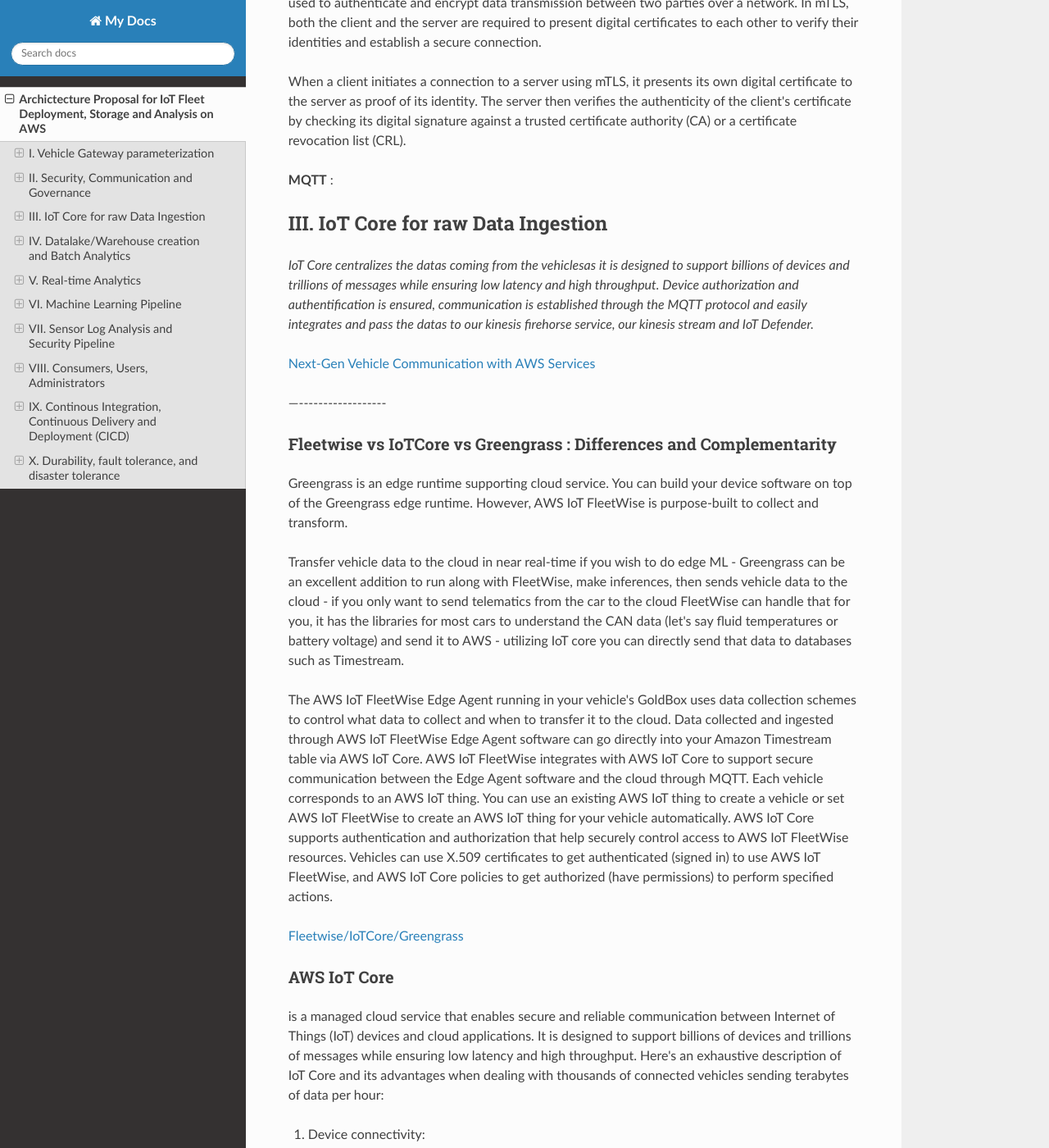
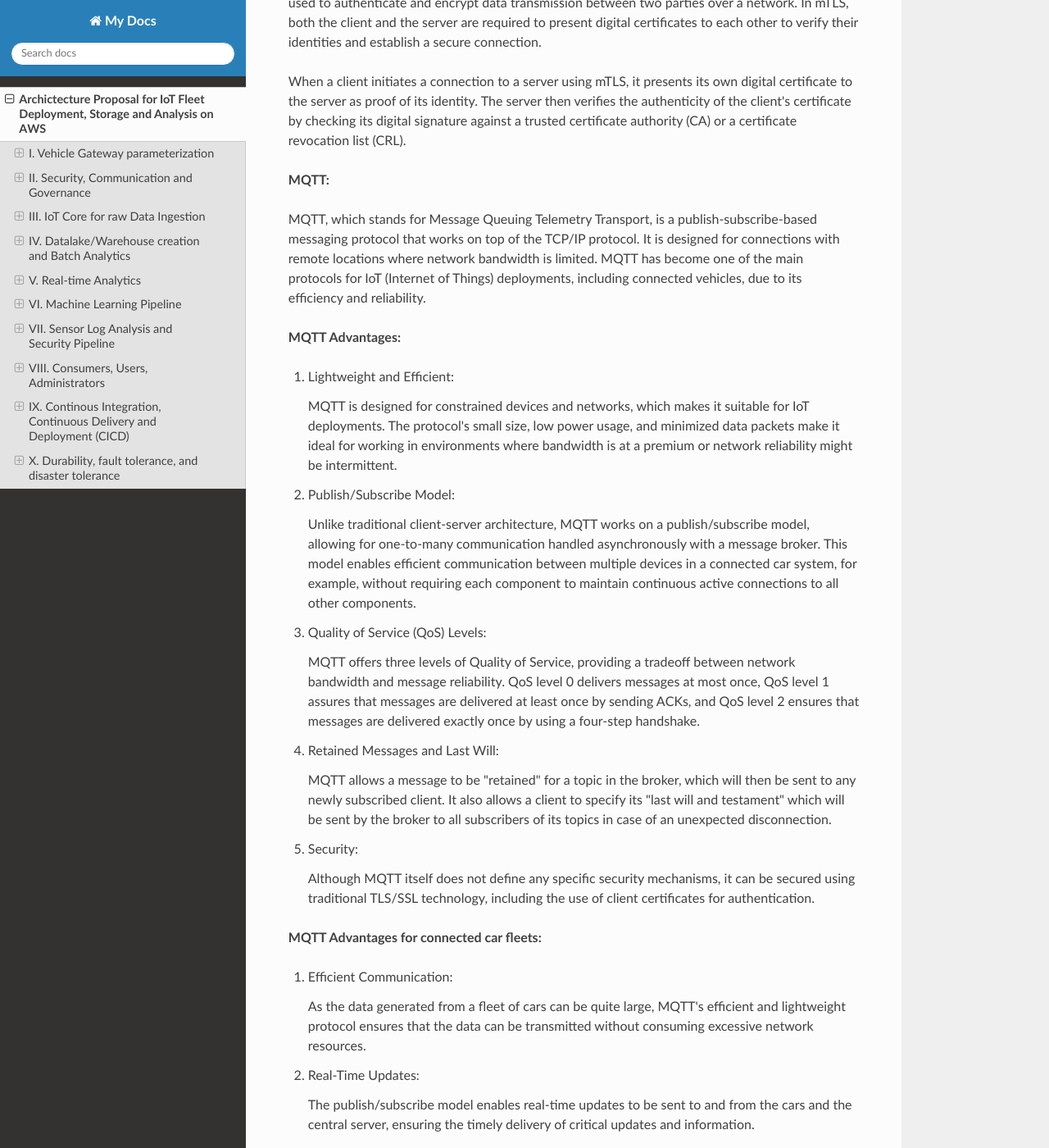
Before and after one commit to clementsiegrist/CloudIotFleet, an MkDocs documentation site: the page built from docs/index.md, in a window 1280 px wide and 1400 px high, scrolled down 10100 px. Shown: the whole window at 82% size. Built offline with MkDocs 1.6.1, drawn with Linux system fonts in a browser that asks for light colours; nearby versions of some CDN libraries; some of the changed text lies outside the part shown.

Commit message:
other minor changes

```diff
--- a/docs/index.md
+++ b/docs/index.md
@@ -303,9 +303,53 @@
 When a client initiates a connection to a server using mTLS, it presents its own digital certificate to the server as proof of its identity. The server then verifies the authenticity of the client's certificate by checking its digital signature against a trusted certificate authority (CA) or a certificate revocation list (CRL).
 
 
-**MQTT** :
+**MQTT:**
 
+MQTT, which stands for Message Queuing Telemetry Transport, is a publish-subscribe-based messaging protocol that works on top of the TCP/IP protocol. It is designed for connections with remote locations where network bandwidth is limited. MQTT has become one of the main protocols for IoT (Internet of Things) deployments, including connected vehicles, due to its efficiency and reliability.
 
+**MQTT Advantages:**
+
+1. Lightweight and Efficient:
+
+    MQTT is designed for constrained devices and networks, which makes it suitable for IoT deployments. The protocol's small size, low power usage, and minimized data packets make it ideal for working in environments where bandwidth is at a premium or network reliability might be intermittent.
+
+2. Publish/Subscribe Model:
+
+    Unlike traditional client-server architecture, MQTT works on a publish/subscribe model, allowing for one-to-many communication handled asynchronously with a message broker. This model enables efficient communication between multiple devices in a connected car system, for example, without requiring each component to maintain continuous active connections to all other components.
+
+3. Quality of Service (QoS) Levels:
+
+    MQTT offers three levels of Quality of Service, providing a tradeoff between network bandwidth and message reliability. QoS level 0 delivers messages at most once, QoS level 1 assures that messages are delivered at least once by sending ACKs, and QoS level 2 ensures that messages are delivered exactly once by using a four-step handshake.
+
+4. Retained Messages and Last Will:
+
+    MQTT allows a message to be "retained" for a topic in the broker, which will then be sent to any newly subscribed client. It also allows a client to specify its "last will and testament" which will be sent by the broker to all subscribers of its topics in case of an unexpected disconnection.
+
+5. Security:
+
+    Although MQTT itself does not define any specific security mechanisms, it can be secured using traditional TLS/SSL technology, including the use of client certificates for authentication.
+
+**MQTT Advantages for connected car fleets:**
+
+1. Efficient Communication:
+
+    As the data generated from a fleet of cars can be quite large, MQTT's efficient and lightweight protocol ensures that the data can be transmitted without consuming excessive network resources.
+
+2. Real-Time Updates:
+
+    The publish/subscribe model enables real-time updates to be sent to and from the cars and the central server, ensuring the timely delivery of critical updates and information.
+
+3. Reliable Delivery:
+
+    The various QoS levels ensure that the critical data from your cars reach their destination reliably.
+
+4. Scalability:
+
+    The MQTT protocol can effectively handle the communication between a growing fleet of connected cars and your central system.
+
+5. Security:
+
+    Using TLS/SSL security with MQTT can ensure that your car fleet's data is transmitted securely, maintaining the integrity and confidentiality of the data.
 
 ## **III. IoT Core for raw Data Ingestion**
 
@@ -673,7 +717,7 @@
 
 **KinesisStream vs Kafka**
 
-[KinesisStream vs Kafka](https://vitalflux.com/amazon-kinesis-vs-kafka-concepts-differences/)
+[KinesisStream vs Kafka concepts and differences](https://vitalflux.com/amazon-kinesis-vs-kafka-concepts-differences/)
 
 ### **IoT Analytics vs Kinesis Analytics**
 
@@ -861,17 +905,21 @@
 
 Implementing this pipeline is essential due to the following reasons:
 
-    1. Monitoring Device Performance: By scrutinizing the failure rates and connection errors among our IoT devices, we gain a deeper understanding of the operational status of our fleet. If a vehicle is transmitting too much or too little data, it might point towards an issue in the vehicle's components or the overall system. This real-time information enables us to pinpoint and resolve potential issues promptly.
+1. Monitoring Device Performance:
 
-    2. Identifying Security Threats: Our system expects a particular transmission frequency from each vehicle - for instance, messages every two minutes. If the frequency suddenly increases to a message every nanosecond, it suggests a significant problem, possibly indicating a security breach like an attack attempt or certificate forgery.
+    By scrutinizing the failure rates and connection errors among our IoT devices, we gain a deeper understanding of the operational status of our fleet. If a vehicle is transmitting too much or too little data, it might point towards an issue in the vehicle's components or the overall system. This real-time information enables us to pinpoint and resolve potential issues promptly.
+
+2. Identifying Security Threats:
+
+    Our system expects a particular transmission frequency from each vehicle - for instance, messages every two minutes. If the frequency suddenly increases to a message every nanosecond, it suggests a significant problem, possibly indicating a security breach like an attack attempt or certificate forgery.
 
 Incorporating services like AWS IoT Device Defender, AWS CloudWatch, GuardDuty, and CloudTrail into our pipeline enhances our ability to audit IoT devices, detect anomalies, and respond swiftly:
 
-    1. AWS IoT Device Defender audits IoT devices, identifies anomalies, and sends alerts via Amazon SNS.
+1. AWS IoT Device Defender audits IoT devices, identifies anomalies, and sends alerts via Amazon SNS.
 
-    2. AWS CloudWatch monitors resources, logs events, and triggers AWS Lambda for certificate rotation tasks.
+2. AWS CloudWatch monitors resources, logs events, and triggers AWS Lambda for certificate rotation tasks.
 
-    3. GuardDuty and CloudTrail monitor for malicious activity, record account actions, and facilitate security findings for prompt remediation.
+3. GuardDuty and CloudTrail monitor for malicious activity, record account actions, and facilitate security findings for prompt remediation.
 
 ### **IoT Defender**
 
@@ -883,9 +931,17 @@
 Enable CloudTrail to log all API calls made to IoT Core by going to the AWS Management Console, selecting the CloudTrail service, and creating a new trail. In the trail settings, select the IoT Core API actions that you want to log.
 
 
-1. Set up CloudWatch Alarms to monitor for specific events in your IoT Core environment. For example, you could create an alarm to notify you if there is a sudden increase in the number of failed messages from your connected vehicles.
-2. Create CloudWatch Logs to store the logs generated by CloudTrail. You can configure CloudTrail to deliver the logs directly to CloudWatch Logs, which allows you to view and analyze the logs in near real-time.
-3. Use CloudWatch Metrics to monitor the health of your IoT Core environment. CloudWatch Metrics provide detailed information on the performance of your IoT Core environment, such as message delivery rates, error rates, and connection rates.
+1. Set up CloudWatch Alarms to monitor for specific events in your IoT Core environment :
+
+    For example, you could create an alarm to notify you if there is a sudden increase in the number of failed messages from your connected vehicles.
+
+2. Create CloudWatch Logs to store the logs generated by CloudTrail :
+
+    You can configure CloudTrail to deliver the logs directly to CloudWatch Logs, which allows you to view and analyze the logs in near real-time.
+
+3. Use CloudWatch Metrics to monitor the health of your IoT Core environment :
+
+    CloudWatch Metrics provide detailed information on the performance of your IoT Core environment, such as message delivery rates, error rates, and connection rates.
 
 ## **VIII. Consumers, Users, Administrators**
 
```
